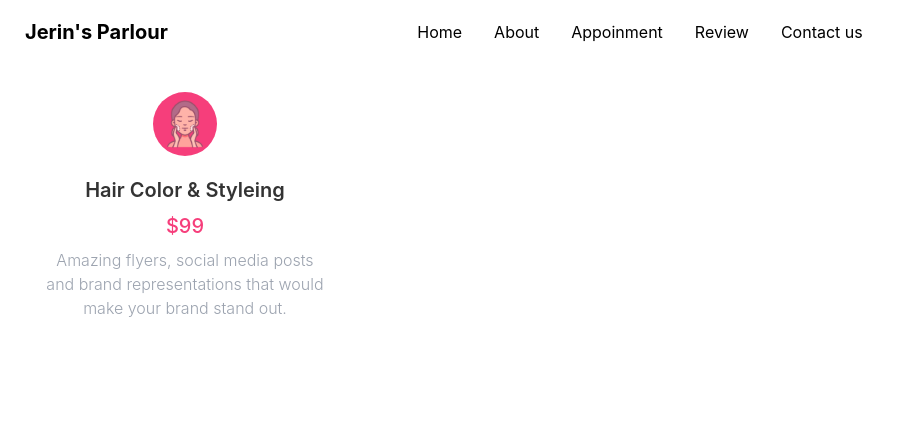
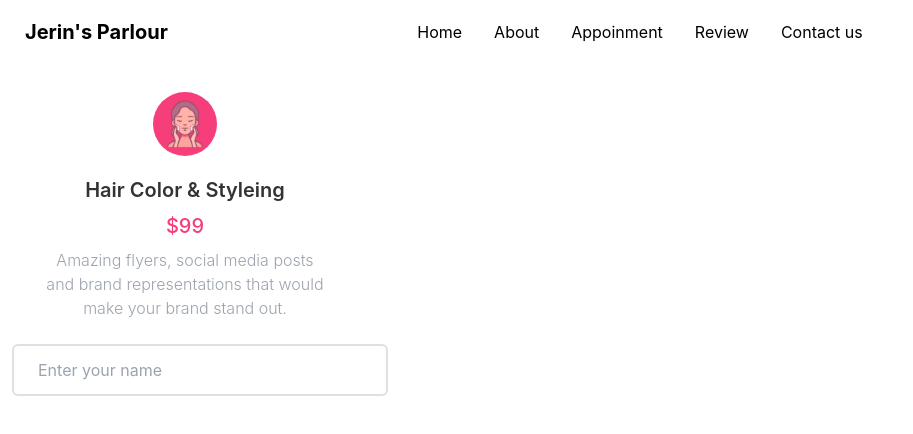
Before and after one commit to Saiket-Das/jerin-parlor, a React (Create React App) app in the folder frontend/: page /dashboard in a window 1280 px wide. Shown: the top 434 px of the page, without its empty margins (0-913 px from the left). Built offline with nearby package versions, Linux system fonts and the light colour scheme.

Commit message:
Frontend - Custom Input field component created

```diff
--- /dev/null
+++ b/frontend/src/app/components/shared/AppInput.tsx
@@ -0,0 +1,26 @@
+type Props = {
+  type: string;
+  name: string;
+  placeholder: string;
+  width?: string;
+};
+
+const AppInput = ({ type, name, placeholder, width = "370px" }: Props) => {
+  return (
+    <div>
+      <div className=" px-3 sm:w-1/2" style={{ width: width }}>
+        <div className="mb-5">
+          <input
+            type={type}
+            name={name}
+            // id="fName"
+            placeholder={placeholder}
+            className="w-full rounded-md border-2 border-[#e0e0e0] bg-white py-3 px-6 text-base outline-none focus:border-primary focus:shadow-md"
+          />
+        </div>
+      </div>
+    </div>
+  );
+};
+
+export default AppInput;
--- a/frontend/src/app/pages/home/Home.tsx
+++ b/frontend/src/app/pages/home/Home.tsx
@@ -1,9 +1,17 @@
+import Input from "../../components/shared/AppInput";
 import Card from "../../components/shared/Card";
 
 const Home = () => {
   return (
     <div>
       <Card />
+
+      <Input
+        type="text"
+        name="Fname"
+        placeholder="Enter your name"
+        width="400px"
+      />
     </div>
   );
 };
```
